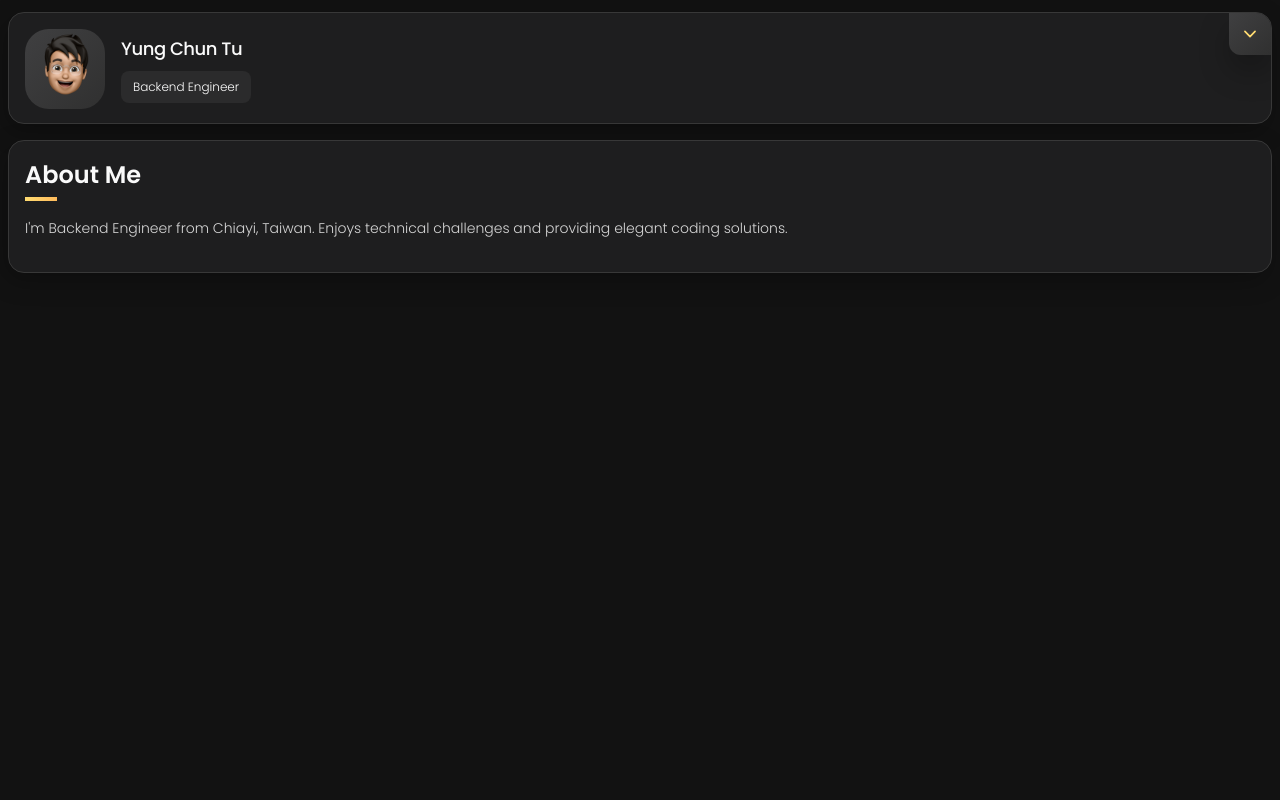
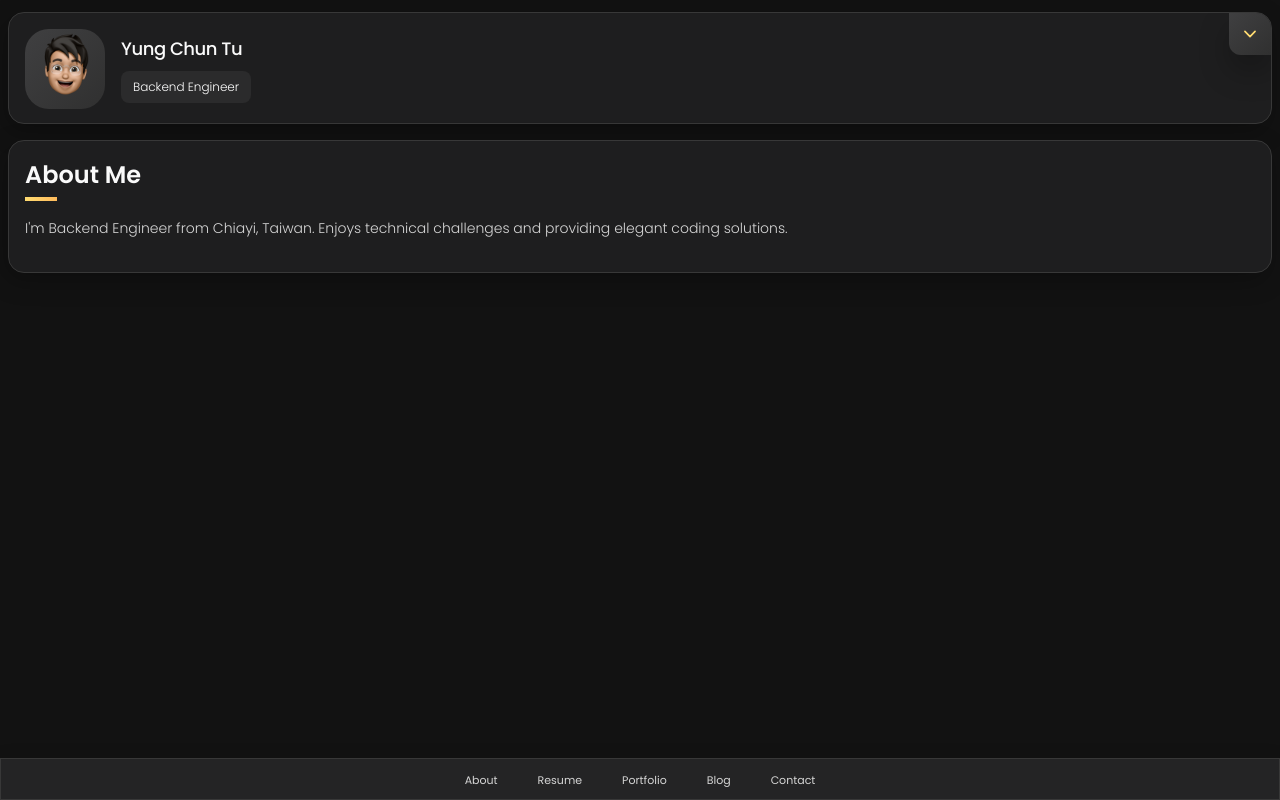
Before and after one commit to ken888686/ken888686.github.io, a React (Vite) app: page / in a window 1280 px wide. Built offline with nearby package versions, Linux system fonts and the light colour scheme.

Commit message:
create Navbar component

```diff
--- a/src/App.tsx
+++ b/src/App.tsx
@@ -1,11 +1,13 @@
 import React from 'react';
 import About from './components/About';
+import Navbar from './components/Navbar';
 import Sidebar from './components/Sidebar';
 
 function App() {
   return (
     <main className='container mx-auto px-2 pt-3'>
       <Sidebar />
+      <Navbar />
       <About />
     </main>
   );
--- a/src/components/About.tsx
+++ b/src/components/About.tsx
@@ -5,11 +5,11 @@ function About() {
   return (
     <Article className=''>
       <header>
-        <h2 className='relative mb-4 rounded-sm pb-2 -text--fs-1 font-bold capitalize -text--white-2 after:absolute after:bottom-0 after:left-0 after:h-1 after:w-8 after:-bg--gradient-yellow'>
+        <h2 className='relative mb-4 rounded-sm pb-2 text-1 font-bold capitalize -text--white-2 after:absolute after:bottom-0 after:left-0 after:h-1 after:w-8 after:-bg--gradient-yellow'>
           About me
         </h2>
       </header>
-      <section className='-text--fs-6 font-light leading-relaxed -text--light-gray'>
+      <section className='text-6 font-light leading-relaxed -text--light-gray'>
         <p className='mb-4'>
           I'm Backend Engineer from Chiayi, Taiwan. Enjoys technical challenges and providing
           elegant coding solutions.
--- /dev/null
+++ b/src/components/Navbar.tsx
@@ -0,0 +1,13 @@
+import React from 'react';
+import NavbarLink from './NavbarLink';
+import NavbarList from './NavbarList';
+
+function Navbar() {
+  return (
+    <nav className='fixed bottom-0 left-0 z-20 w-full border -border--jet -bg--navbar shadow-2 backdrop-blur'>
+      <NavbarList />
+    </nav>
+  );
+}
+
+export default Navbar;
--- /dev/null
+++ b/src/components/NavbarLink.tsx
@@ -0,0 +1,17 @@
+import React from 'react';
+
+function NavbarLink({ title, link }: { title: string; link: string }) {
+  return (
+    <li>
+      <a
+        href={link}
+        className={`cursor-pointer px-5 py-2 text-8 -text--light-gray transition-colors hover:-text--light-gray-70
+        ${link === title.toLowerCase() ? '-text--orange-yellow-crayola' : ''}`}
+      >
+        {title}
+      </a>
+    </li>
+  );
+}
+
+export default NavbarLink;
--- /dev/null
+++ b/src/components/NavbarList.tsx
@@ -0,0 +1,19 @@
+import React from 'react';
+import NavbarLink from './NavbarLink';
+
+const navList = [
+  { id: 0, title: 'About', link: '' },
+  { id: 1, title: 'Resume', link: '' },
+  { id: 2, title: 'Portfolio', link: '' },
+  { id: 3, title: 'Blog', link: '' },
+  { id: 4, title: 'Contact', link: '' },
+];
+
+function NavbarList() {
+  const renderList = navList.map((x) => {
+    return <NavbarLink key={x.id} title={x.title} link={x.link} />;
+  });
+  return <ul className='flex flex-wrap items-center justify-center py-2'>{renderList}</ul>;
+}
+
+export default NavbarList;
--- a/tailwind.config.cjs
+++ b/tailwind.config.cjs
@@ -4,8 +4,8 @@ module.exports = {
   theme: {
     extend: {
       backgroundImage: {
+        '--gradient-jet': `linear-gradient(to bottom right, hsla(240, 1%, 18%, 0.251) 0%, hsla(240, 2%, 11%, 0) 100%)`,
         '--gradient-onyx': `linear-gradient(to bottom right, hsl(240, 1%, 25%) 3%, hsl(0, 0%, 19%) 97%)`,
-        '--gradient-jet': `linear-gradient(to bottom right, hsla(240, 1%, 18%, 0.251) 0%, hsla(240, 2%, 11%, 0) 100%)`,
         '--gradient-yellow': `linear-gradient(to right, hsl(45, 100%, 72%), hsl(35, 100%, 68%))`,
         '--gradient-yellow-1': `linear-gradient(to bottom right, hsl(45, 100%, 71%) 0%, hsla(36, 100%, 69%, 0) 50%)`,
         '--gradient-yellow-2': `linear-gradient(135deg, hsla(45, 100%, 71%, 0.251) 0%, hsla(35, 100%, 68%, 0) 59.86%)`,
@@ -21,6 +21,7 @@ module.exports = {
         5: `0 24px 80px hsla(0, 0%, 0%, 0.25)`,
       },
       colors: {
+        '--navbar': 'hsla(240, 1%, 17%, 0.75)',
         '--jet': 'hsl(0, 0%, 22%)',
         '--onyx': 'hsl(240, 1%, 17%)',
         '--eerie-black-1': 'hsl(240, 2%, 13%)',
@@ -38,14 +39,14 @@ module.exports = {
         sans: ['Poppins', 'sans-serif'],
       },
       fontSize: {
-        '--fs-1': '24px',
-        '--fs-2': '18px',
-        '--fs-3': '17px',
-        '--fs-4': '16px',
-        '--fs-5': '15px',
-        '--fs-6': '14px',
-        '--fs-7': '13px',
-        '--fs-8': '11px',
+        1: '24px',
+        2: '18px',
+        3: '17px',
+        4: '16px',
+        5: '15px',
+        6: '14px',
+        7: '13px',
+        8: '11px',
       },
       textColor: {
         '--gradient-yellow': `linear-gradient(to right, hsl(45, 100%, 72%), hsl(35, 100%, 68%))`,
```
